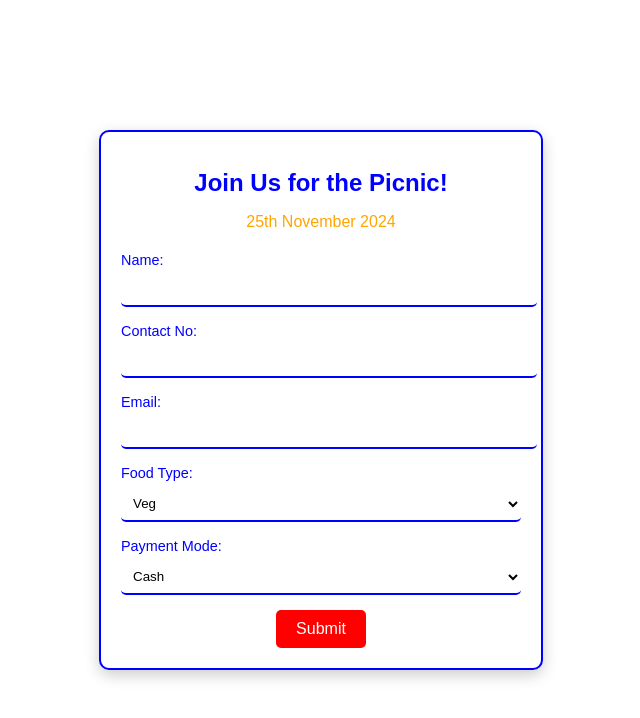
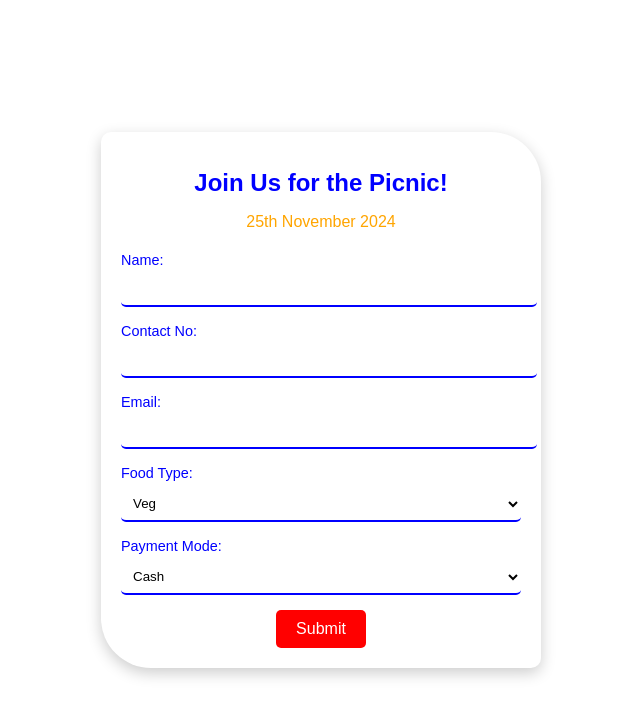
Before and after one commit to Rupam-Kundu-04/Picnic, a plain HTML site: page form.html in a window 1280 px wide. Shown: the whole page, without its empty margins (319-959 px from the left). Drawn offline with Linux system fonts and the light colour scheme.

```diff
--- a/form.html
+++ b/form.html
@@ -25,7 +25,7 @@
             margin: 10px;
             background: transparent;
             padding: 20px;
-            border-radius: 10px;
+            border-radius: 10px 50px;
             box-shadow: 0 5px 15px rgba(0, 0, 0, 0.2);
             text-align: center;
             width: 90%;
@@ -36,7 +36,7 @@
             /* background: linear-gradient(to right, #2E3192, #1BFFFF); */
             /* background: transparent; */
             background-color: white;
-            border: 2px solid blue;
+            /* border: 2px solid blue; */
 
 
         }
```
